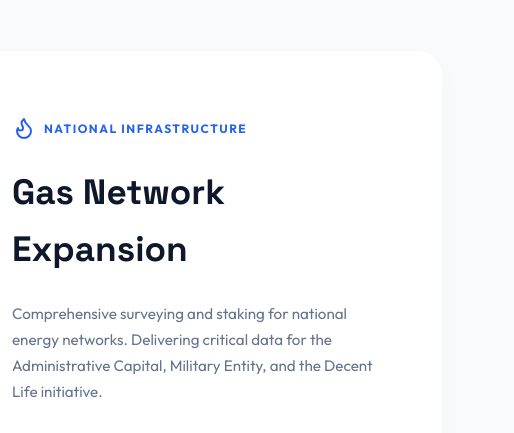
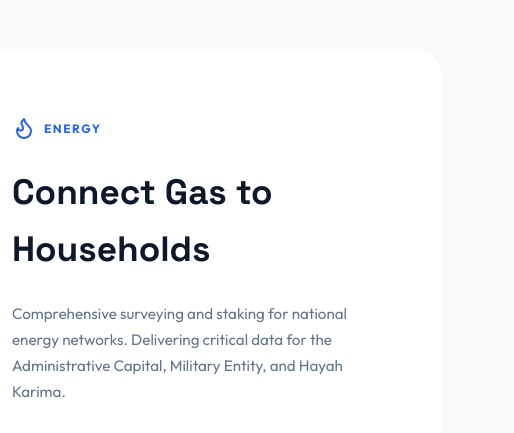
Before and after one commit to giscodingmaster/Portfolio, a plain HTML site: page index.html in a window 1280 px wide. Shown: the part 2312-2745 px from the top of the page, 766-1280 px from the left. Drawn offline with nearby package versions, Linux system fonts and the light colour scheme.

Commit message:
Update index.html

```diff
--- a/index.html
+++ b/index.html
@@ -416,9 +416,9 @@
         <div class="glass-card feat-card reveal tilt-card">
             <div class="card-img-container feat-img" id="feat-gas"></div>
             <div class="feat-content">
-                <div class="feat-badge"><i data-lucide="flame" size="16"></i>National Infrastructure</div>
-                <h3 class="card-title" style="font-size: 2.2rem; margin-bottom: 1.5rem;">Gas Network Expansion</h3>
-                <p class="card-text">Comprehensive surveying and staking for national energy networks. Delivering critical data for the Administrative Capital, Military Entity, and the Decent Life initiative.</p>
+                <div class="feat-badge"><i data-lucide="flame" size="16"></i>Energy</div>
+                <h3 class="card-title" style="font-size: 2.2rem; margin-bottom: 1.5rem;">Connect Gas to Households</h3>
+                <p class="card-text">Comprehensive surveying and staking for national energy networks. Delivering critical data for the Administrative Capital, Military Entity, and Hayah Karima.</p>
 
                 <div class="project-list">
                     <span class="pill">Gharbia</span>
```
